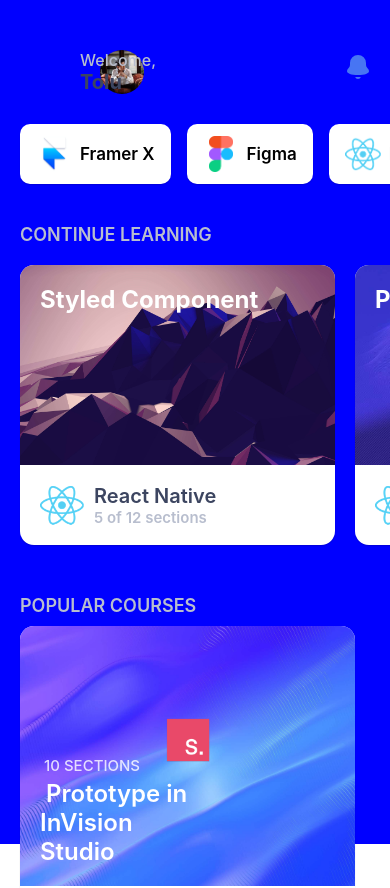
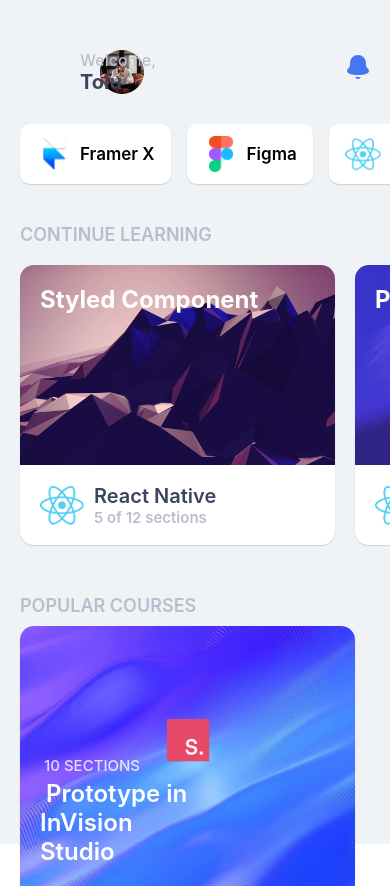
Before and after one commit to tosebikan/tutorer, a React Native app: screen / in a window 390 px wide. Shown: the top 888 px of the page. Built offline with nearby package versions, Linux system fonts and the light colour scheme.

Commit message:
complete animatioj

```diff
--- a/components/Menu.js
+++ b/components/Menu.js
@@ -65,7 +65,7 @@
 
     if (props.action === 'openMenu') {
       Animated.spring(top, {
-        toValue: 0,
+        toValue: -54,
         useNativeDriver: true
       }).start();
     }
@@ -131,7 +131,9 @@
     backgroundColor: '#fff',
     width: '100%',
     height: '100%',
-    zIndex: 100
+    zIndex: 100,
+    borderRadius: 20,
+    overflow: 'hidden'
   },
   cover: {
     height: 142,
--- a/screens/HomeScreen.js
+++ b/screens/HomeScreen.js
@@ -35,7 +35,7 @@
 }
 
 function HomeScreen(props) {
-  const [scale, setTop] = useState(new Animated.Value(1));
+  const [scale] = useState(new Animated.Value(1));
 
   useEffect(() => {
     toggleMenu();
@@ -48,8 +48,17 @@
         useNativeDriver: true
       }).start();
     }
+
+    if (props.action === 'closeMenu') {
+      Animated.spring(scale, {
+        toValue: 1,
+        useNativeDriver: true
+      }).start();
+    }
   };
   return (
+    <View style={styles.rootView}>
+      <Menu />
       <Animated.View
         style={[
           styles.container,
@@ -62,7 +71,6 @@
           }
         ]}
       >
-      <Menu />
         <SafeAreaView>
           <ScrollView>
             <StatusBar style="auto" />
@@ -130,15 +138,20 @@
           </ScrollView>
         </SafeAreaView>
       </Animated.View>
+    </View>
   );
 }
 
 export default connect(mapStateToProps, mapDispatchToProps)(HomeScreen);
 
 const styles = StyleSheet.create({
+  rootView: {
+    flex: 1,
+    backgroundColor: 'black'
+  },
   container: {
     flex: 1,
-    backgroundColor: 'blue'
+    backgroundColor: '#f0f3f5'
   },
   titleBar: {
     width: '100%',
```
Lines whose indentation alone changed are shown as unchanged.
